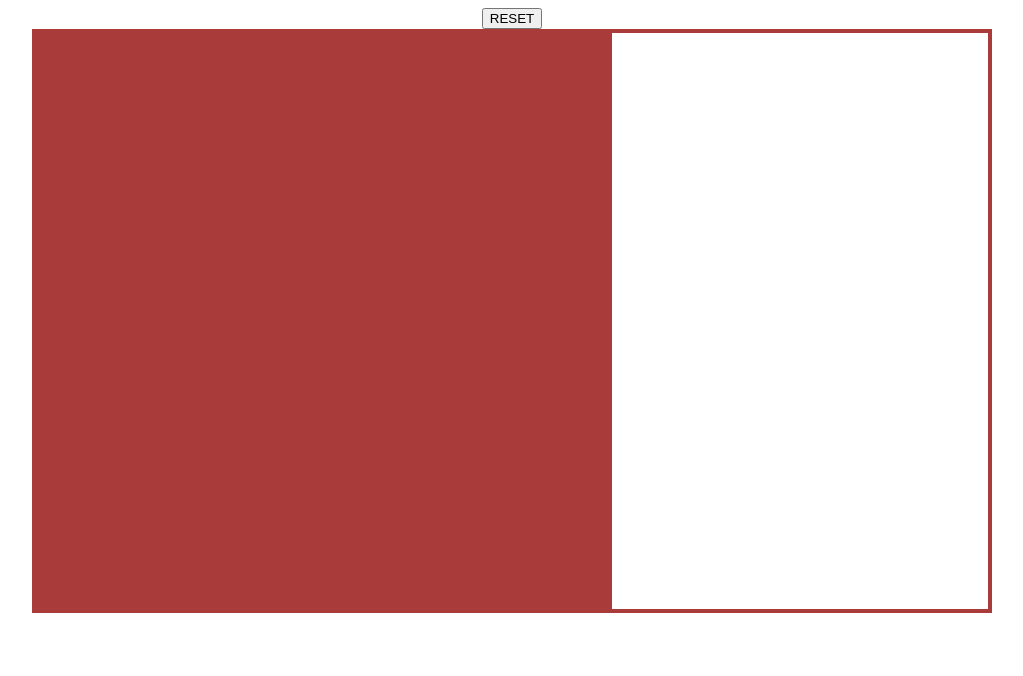
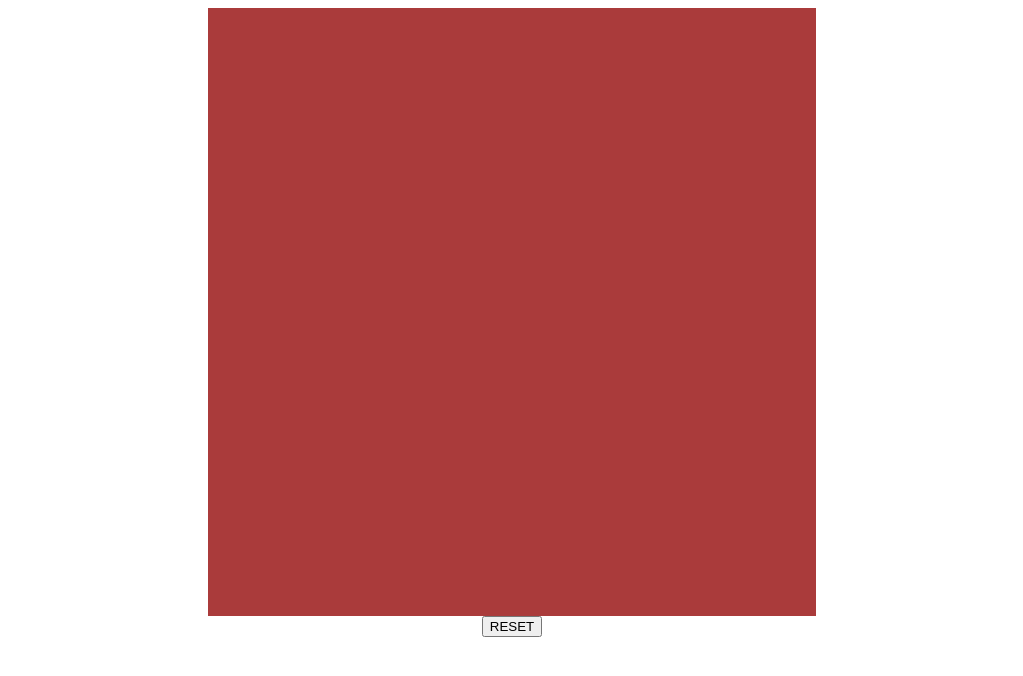
Before and after one commit to rellbows/etch-a-sketch, a plain HTML site: page index.html in a window 1280 px wide. Shown: the whole page, without its empty margins (128-1151 px from the left). Drawn offline with nearby package versions, Linux system fonts and the light colour scheme.

Commit message:
added function to js file to resize cells dynamically. adjusted css file so sizing of table works smoother. moved reset button to bottom of etch-a-sketch in html file.

```diff
--- a/css/style.css
+++ b/css/style.css
@@ -1,27 +1,23 @@
 .square {
-	width: 10px;
-	height: 10px;
-	border: 4px solid #AA3B3B;
+	/*border: 4px solid #AA3B3B;*/
 	background-color: #AA3B3B;
-	padding: 9px;
-	float: left;
 }
 
 table {
 	border: 4px solid #AA3B3B;
-	width: 960px;
-	overflow: auto;
 	margin: auto;
 	border-spacing: 0px;
+	table-layout: fixed;
+}
+
+tbody {
+	width: 600px;
+	height: 600px;
 }
 
 .hover {
-	width: 10px;
-	height: 10px;
-	border: 4px solid #006699;
+	/*border: 4px solid #006699;*/
 	background-color: #006699;
-	padding: 9px;
-	float: left;
 }
 
 button {
--- a/index.html
+++ b/index.html
@@ -6,10 +6,10 @@
 	</head>
 
 	<body>
+		<table>
+			<tbody></tbody>
+		</table>
 		<button type="button" id="reset">RESET</button>
-			<table>
-				<tbody></tbody>
-			</table>
 		<script src="http://ajax.googleapis.com/ajax/libs/jquery/1.11.0/jquery.min.js"></script>
 		<script type="text/javascript" src="js/etch-a-sketch.js"></script>
 	</body>
--- a/js/etch-a-sketch.js
+++ b/js/etch-a-sketch.js
@@ -1,9 +1,6 @@
 $(document).ready(function() {
 
 	initial = true;
-
-	//Make 16X16 grid
-	//make the row
 
 
 	if (initial) {
@@ -20,6 +17,8 @@ $(document).ready(function() {
 	}
 	initial = false;
 	}
+
+	resize();
 
 	mouseHover();
 
@@ -52,6 +51,18 @@ function shake() {
 			$('tbody').append($row);
 		}
 
+		resize();
+
 		mouseHover();
 	})
 };
+
+function resize() {
+	var totalCellAmt = $('td').length;
+	var subCellAmt = Math.sqrt(totalCellAmt);
+	var cellDim = 600/subCellAmt;
+	//resize width
+	$('td').outerWidth(cellDim);
+	//resize height
+	$('td').outerHeight(cellDim);
+};
```
